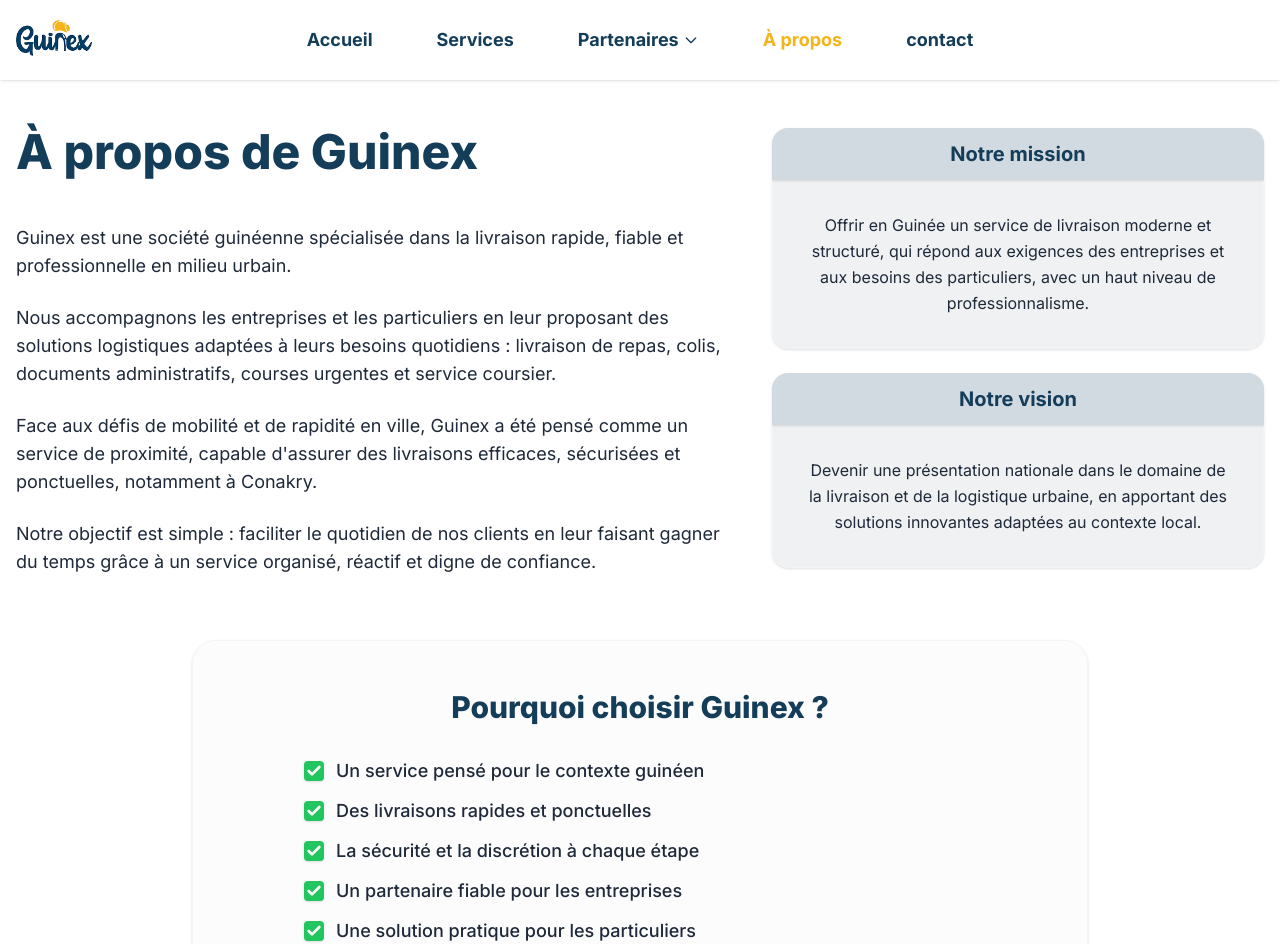
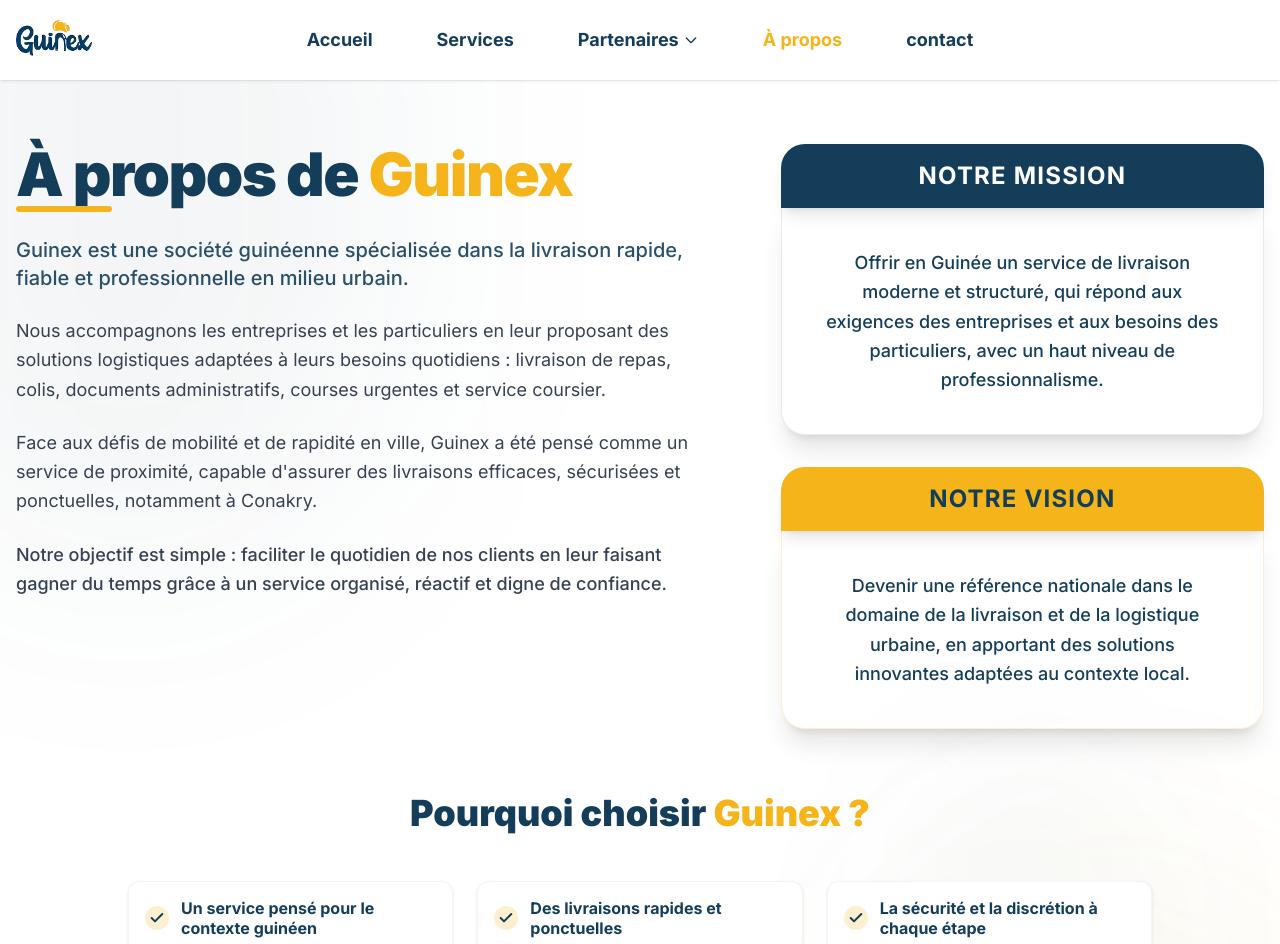
Before and after one commit to Guinex-official/Guinex, a Next.js app: page /a-propos in a window 1280 px wide. Shown: the top 944 px of the page. Built offline with nearby package versions, Linux system fonts and the light colour scheme.

Commit message:
style: refine design and animations for Services, Livreurs, Restaurants, and A Propos pages

```diff
--- a/src/app/a-propos/page.tsx
+++ b/src/app/a-propos/page.tsx
@@ -8,59 +8,68 @@
 
 export default function AboutPage() {
     return (
-        <main className="min-h-screen flex flex-col bg-white">
+        <main className="min-h-screen flex flex-col bg-white relative overflow-hidden">
+            {/* Background Decorative Elements */}
+            <div className="absolute top-[-10%] left-[-10%] w-[40%] h-[40%] bg-[#143D59]/5 blur-[120px] rounded-full z-0"></div>
+            <div className="absolute bottom-[20%] right-[-5%] w-[35%] h-[35%] bg-[#F4B41A]/5 blur-[100px] rounded-full z-0"></div>
+            <div className="absolute top-[40%] right-[10%] w-[20%] h-[20%] bg-[#143D59]/3 blur-[80px] rounded-full z-0"></div>
+
             <Header />
 
-            <div className="flex-grow container mx-auto max-w-7xl px-4 py-8 md:py-12">
+            <div className="flex-grow container mx-auto max-w-7xl px-4 py-8 md:py-16 relative z-10">
+                <div className="grid grid-cols-1 lg:grid-cols-12 gap-8 lg:gap-16 mb-16 items-start">
+                    {/* Left Column: Description Text */}
+                    <div className="lg:col-span-7 space-y-8 text-gray-800 text-lg leading-relaxed text-center lg:text-left">
+                        {/* Main Title */}
+                        <div className="relative inline-block mb-4 md:mb-8">
+                            <h1 className="text-4xl md:text-6xl font-black text-[#143D59] text-center lg:text-left tracking-tight">
+                                À propos de <span className="text-[#F4B41A]">Guinex</span>
+                            </h1>
+                            <div className="absolute -bottom-2 left-0 w-24 h-1.5 bg-[#F4B41A] rounded-full hidden lg:block"></div>
+                        </div>
 
-
-                <div className="grid grid-cols-1 lg:grid-cols-12 gap-8 lg:gap-12 mb-16">
-                    {/* Left Column: Description Text */}
-                    <div className="lg:col-span-7 space-y-6 text-gray-800 text-lg leading-relaxed text-center lg:text-left">
-                        {/* Main Title */}
-                        <h1 className="text-3xl md:text-5xl font-extrabold text-[#143D59] mb-6 md:mb-12 text-center lg:text-left">
-                            À propos de Guinex
-                        </h1>
-                        <p className="text-base md:text-lg">
+                        <div className="space-y-6">
+                            <p className="text-lg md:text-xl font-medium text-[#143D59]/90">
                                 Guinex est une société guinéenne spécialisée dans la livraison rapide, fiable et professionnelle en milieu urbain.
                             </p>
-                        <p className="text-base md:text-lg">
+                            <p className="text-gray-700 leading-relaxed">
                                 Nous accompagnons les entreprises et les particuliers en leur proposant des solutions logistiques adaptées à leurs besoins quotidiens : livraison de repas, colis, documents administratifs, courses urgentes et service coursier.
                             </p>
-                        <p className="text-base md:text-lg">
+                            <p className="text-gray-700 leading-relaxed">
                                 Face aux défis de mobilité et de rapidité en ville, Guinex a été pensé comme un service de proximité, capable d'assurer des livraisons efficaces, sécurisées et ponctuelles, notamment à Conakry.
                             </p>
-                        <p className="text-base md:text-lg">
+                            <p className="text-gray-700 leading-relaxed font-medium">
                                 Notre objectif est simple : faciliter le quotidien de nos clients en leur faisant gagner du temps grâce à un service organisé, réactif et digne de confiance.
                             </p>
                         </div>
+                    </div>
 
                     {/* Right Column: Cards */}
-                    <div className="lg:col-span-5 space-y-6">
+                    <div className="lg:col-span-5 space-y-8">
                         {/* Mission Card */}
-                        <div className="flex flex-col">
-                            <div className="bg-[#D1D9E1] py-3 px-6 text-center rounded-t-2xl shadow-sm w-full z-10 relative">
-                                <h2 className="text-lg md:text-xl font-bold text-[#143D59]">
+                        <div className="flex flex-col group animate-reveal-right shadow-mission-glow transition-all duration-500 rounded-3xl" style={{ animationDelay: '0.2s' }}>
+                            <div className="bg-[#143D59] py-4 px-8 text-center rounded-t-3xl shadow-lg w-full z-10 relative">
+                                <h2 className="text-xl md:text-2xl font-bold text-white uppercase tracking-wider">
                                     Notre mission
                                 </h2>
                             </div>
-                            <div className="bg-[#eff1f3] rounded-b-2xl shadow-sm hover:shadow-md transition-shadow p-5 md:p-8 border border-gray-100 border-t-0 w-full">
-                                <p className="text-gray-800 text-center leading-relaxed text-sm md:text-base">
+                            <div className="bg-white/40 backdrop-blur-md rounded-b-3xl shadow-xl p-6 md:p-10 border border-[#143D59]/10 border-t-0 w-full group-hover:bg-white/60 transition-colors">
+                                <p className="text-[#143D59] text-center font-medium leading-relaxed text-base md:text-lg">
                                     Offrir en Guinée un service de livraison moderne et structuré, qui répond aux exigences des entreprises et aux besoins des particuliers, avec un haut niveau de professionnalisme.
                                 </p>
                             </div>
                         </div>
 
                         {/* Vision Card */}
-                        <div className="flex flex-col">
-                            <div className="bg-[#D1D9E1] py-3 px-6 text-center rounded-t-2xl shadow-sm w-full z-10 relative">
-                                <h2 className="text-lg md:text-xl font-bold text-[#143D59]">
+                        <div className="flex flex-col group animate-reveal-left shadow-vision-glow transition-all duration-500 rounded-3xl" style={{ animationDelay: '0.4s' }}>
+                            <div className="bg-[#F4B41A] py-4 px-8 text-center rounded-t-3xl shadow-lg w-full z-10 relative">
+                                <h2 className="text-xl md:text-2xl font-bold text-[#143D59] uppercase tracking-wider">
                                     Notre vision
                                 </h2>
                             </div>
-                            <div className="bg-[#eff1f3] rounded-b-2xl shadow-sm hover:shadow-md transition-shadow p-5 md:p-8 border border-gray-100 border-t-0 w-full">
-                                <p className="text-gray-800 text-center leading-relaxed text-sm md:text-base">
-                                    Devenir une présentation nationale dans le domaine de la livraison et de la logistique urbaine, en apportant des solutions innovantes adaptées au contexte local.
+                            <div className="bg-white/40 backdrop-blur-md rounded-b-3xl shadow-xl p-6 md:p-10 border border-[#F4B41A]/20 border-t-0 w-full group-hover:bg-white/60 transition-colors">
+                                <p className="text-[#143D59] text-center font-medium leading-relaxed text-base md:text-lg">
+                                    Devenir une référence nationale dans le domaine de la livraison et de la logistique urbaine, en apportant des solutions innovantes adaptées au contexte local.
                                 </p>
                             </div>
                         </div>
@@ -68,11 +77,12 @@
                 </div>
 
                 {/* Pourquoi Guinex Section */}
-                <div className="bg-gray-50/50 rounded-3xl p-6 md:p-12 mb-10 md:mb-16 shadow-sm border border-gray-100 max-w-4xl mx-auto">
-                    <h2 className="text-2xl md:text-3xl font-extrabold text-[#143D59] mb-8 text-center">
-                        Pourquoi choisir Guinex ?
+                <div className="mb-16 md:mb-24 px-4">
+                    <h2 className="text-2xl md:text-4xl font-black text-[#143D59] mb-8 md:mb-12 text-center">
+                        Pourquoi choisir <span className="text-[#F4B41A]">Guinex ?</span>
                     </h2>
-                    <ul className="space-y-4 md:space-y-3 max-w-2xl mx-auto">
+
+                    <div className="grid grid-cols-1 sm:grid-cols-2 lg:grid-cols-3 gap-4 md:gap-6 max-w-5xl mx-auto">
                         {[
                             "Un service pensé pour le contexte guinéen",
                             "Des livraisons rapides et ponctuelles",
@@ -80,21 +90,25 @@
                             "Un partenaire fiable pour les entreprises",
                             "Une solution pratique pour les particuliers"
                         ].map((item, index) => (
-                            <li key={index} className="flex items-start space-x-3 text-base md:text-lg text-gray-800">
-                                <div className="flex-shrink-0 mt-1">
-                                    <div className="bg-[#22C55E] rounded text-white p-0.5 shadow-sm">
-                                        <Check size={16} strokeWidth={4} />
+                            <div
+                                key={index}
+                                className="flex items-center space-x-3 bg-white p-4 rounded-xl border border-gray-100 shadow-sm hover:shadow-xl hover:border-[#F4B41A]/50 hover:translate-y-[-5px] transition-all duration-300 animate-fade-in-up cursor-default group"
+                                style={{ animationDelay: `${index * 0.15}s` }}
+                            >
+                                <div className="flex-shrink-0">
+                                    <div className="bg-[#F4B41A]/20 rounded-full text-[#143D59] p-1 group-hover:bg-[#F4B41A] transition-colors duration-300">
+                                        <Check size={16} strokeWidth={3} />
                                     </div>
                                 </div>
-                                <span className="font-medium">{item}</span>
-                            </li>
+                                <span className="font-bold text-[#143D59] text-sm md:text-base leading-tight">{item}</span>
+                            </div>
                         ))}
-                    </ul>
+                    </div>
                 </div>
 
                 {/* Footer Text */}
-                <div className="max-w-4xl mx-auto text-center px-4">
-                    <p className="text-lg md:text-2xl text-[#143D59] font-bold leading-relaxed opacity-90">
+                <div className="max-w-4xl mx-auto text-center px-4 mb-8 md:mb-12">
+                    <p className="text-xl md:text-3xl text-[#143D59] font-black leading-tight">
                         Guinex développe progressivement sa plateforme digitale afin de simplifier les commandes et le suivi des livraisons pour ses partenaires et clients.
                     </p>
                 </div>
--- a/src/app/globals.css
+++ b/src/app/globals.css
@@ -41,3 +41,62 @@
     opacity: 0.3;
     margin: 0 4px;
 }
+
+@keyframes fadeInUp {
+    from {
+        opacity: 0;
+        transform: translateY(30px);
+    }
+
+    to {
+        opacity: 1;
+        transform: translateY(0);
+    }
+}
+
+.animate-fade-in-up {
+    animation: fadeInUp 0.8s cubic-bezier(0.16, 1, 0.3, 1) forwards;
+    opacity: 0;
+}
+
+@keyframes perspectiveRevealRight {
+    from {
+        opacity: 0;
+        transform: perspective(1000px) rotateY(-15deg) translateX(50px);
+    }
+
+    to {
+        opacity: 1;
+        transform: perspective(1000px) rotateY(0deg) translateX(0);
+    }
+}
+
+@keyframes perspectiveRevealLeft {
+    from {
+        opacity: 0;
+        transform: perspective(1000px) rotateY(15deg) translateX(-50px);
+    }
+
+    to {
+        opacity: 1;
+        transform: perspective(1000px) rotateY(0deg) translateX(0);
+    }
+}
+
+.animate-reveal-right {
+    animation: perspectiveRevealRight 1.2s cubic-bezier(0.16, 1, 0.3, 1) forwards;
+    opacity: 0;
+}
+
+.animate-reveal-left {
+    animation: perspectiveRevealLeft 1.2s cubic-bezier(0.16, 1, 0.3, 1) forwards;
+    opacity: 0;
+}
+
+.shadow-mission-glow:hover {
+    box-shadow: 0 20px 50px -12px rgba(20, 61, 89, 0.4);
+}
+
+.shadow-vision-glow:hover {
+    box-shadow: 0 20px 50px -12px rgba(244, 180, 26, 0.4);
+}
--- a/src/app/partenaires/livreurs/page.tsx
+++ b/src/app/partenaires/livreurs/page.tsx
@@ -129,7 +129,7 @@
                         priority
                         sizes="100vw"
                     />
-                    <div className="absolute inset-0 bg-white/50"></div>
+                    <div className="absolute inset-0 bg-[#143D59]/60 backdrop-blur-sm"></div>
                 </div>
 
                 <div className="relative z-10 w-full max-w-6xl px-4 flex flex-col items-center">
@@ -137,13 +137,13 @@
                     <h1
                         className="text-[13vw] sm:text-6xl md:text-7xl lg:text-8xl font-extrabold text-white text-center leading-[1.1] mb-8 px-2"
                         style={{
-                            filter: 'drop-shadow(1px 1px 0 #F4B41A) drop-shadow(-1px -1px 0 #F4B41A) drop-shadow(1px -1px 0 #F4B41A) drop-shadow(-1px 1px 0 #F4B41A)'
+                            textShadow: '0 4px 20px rgba(0,0,0,0.5)'
                         }}
                     >
                         Devenez livreur Guinex
                     </h1>
 
-                    <p className="text-[#143D59] text-center text-lg md:text-2xl font-bold max-w-2xl mb-12 px-4 leading-relaxed tracking-tight">
+                    <p className="text-white text-center text-lg md:text-2xl font-bold max-w-2xl mb-12 px-4 leading-relaxed tracking-tight">
                         Rejoignez une équipe professionnelle et participez au développement d'un service de livraison moderne en Guinée.
                     </p>
 
--- a/src/app/partenaires/restaurants/page.tsx
+++ b/src/app/partenaires/restaurants/page.tsx
@@ -26,13 +26,13 @@
                         priority
                         sizes="100vw"
                     />
-                    <div className="absolute inset-0 bg-white/65"></div>
+                    <div className="absolute inset-0 bg-[#143D59]/60 backdrop-blur-sm"></div>
                 </div>
 
                 <div className="relative z-10 w-full max-w-6xl px-4 flex flex-col items-center">
 
                     {/* Hero Title */}
-                    <h1 className="text-2xl sm:text-3xl md:text-5xl lg:text-5xl font-extrabold text-[#143D59] text-center leading-tight mb-8 md:mb-20 lg:mb-24 max-w-4xl drop-shadow-[0_4px_4px_rgba(0,0,0,0.15)] px-2">
+                    <h1 className="text-2xl sm:text-3xl md:text-5xl lg:text-5xl font-extrabold text-white text-center leading-tight mb-8 md:mb-20 lg:mb-24 max-w-4xl drop-shadow-[0_4px_10px_rgba(0,0,0,0.3)] px-2">
                         Optimisez la livraison de vos repas et <br className="hidden md:block" />
                         développez vos ventes avec Guinex
                     </h1>
--- a/src/components/Footer.tsx
+++ b/src/components/Footer.tsx
@@ -18,6 +18,7 @@
                     </div>
                     <div className="space-y-3 text-base md:text-lg font-medium">
                         <Link href="https://www.facebook.com/profile.php?id=61586797093987&mibextid=wwXIfr" target="_blank" className="block hover:text-[#F4B41A] transition-colors underline decoration-1 underline-offset-4">• Facebook</Link>
+                        <Link href="https://www.instagram.com/guinex_livraison?igsh=Z2ZvY3d2dXpjZDhl&utm_source=qr" target="_blank" className="block hover:text-[#F4B41A] transition-colors underline decoration-1 underline-offset-4">• Instagram</Link>
                         <Link href="https://www.linkedin.com/company/guinex-livraison-logistique/about/" target="_blank" className="block hover:text-[#F4B41A] transition-colors underline decoration-1 underline-offset-4">• LinkedIn</Link>
                         <Link href="https://api.whatsapp.com/message/YSOEJ42GH54ED1?autoload=1&app_absent=0" target="_blank" className="block hover:text-[#F4B41A] transition-colors underline decoration-1 underline-offset-4">• Whatsapp</Link>
                     </div>
--- a/src/components/Services.tsx
+++ b/src/components/Services.tsx
@@ -2,7 +2,7 @@
 
 export default function Services() {
     return (
-        <section id="services" className="pt-6 pb-24 md:py-32 bg-white relative overflow-hidden" suppressHydrationWarning>
+        <section id="services" className="pt-10 pb-24 md:py-32 bg-white relative overflow-hidden" suppressHydrationWarning>
             <div className="container mx-auto max-w-7xl px-4 relative z-10" suppressHydrationWarning>
                 <div className="text-center max-w-3xl mx-auto mb-12 md:mb-20" suppressHydrationWarning>
                     <h2 className="text-3xl md:text-4xl lg:text-5xl font-bold text-[#143D59] mb-8">
```
Also changed, not shown: src/app/services/page.tsx (+7 -7 lines), src/components/Hero.tsx (+6 -6 lines). Lines whose indentation alone changed are shown as unchanged.
